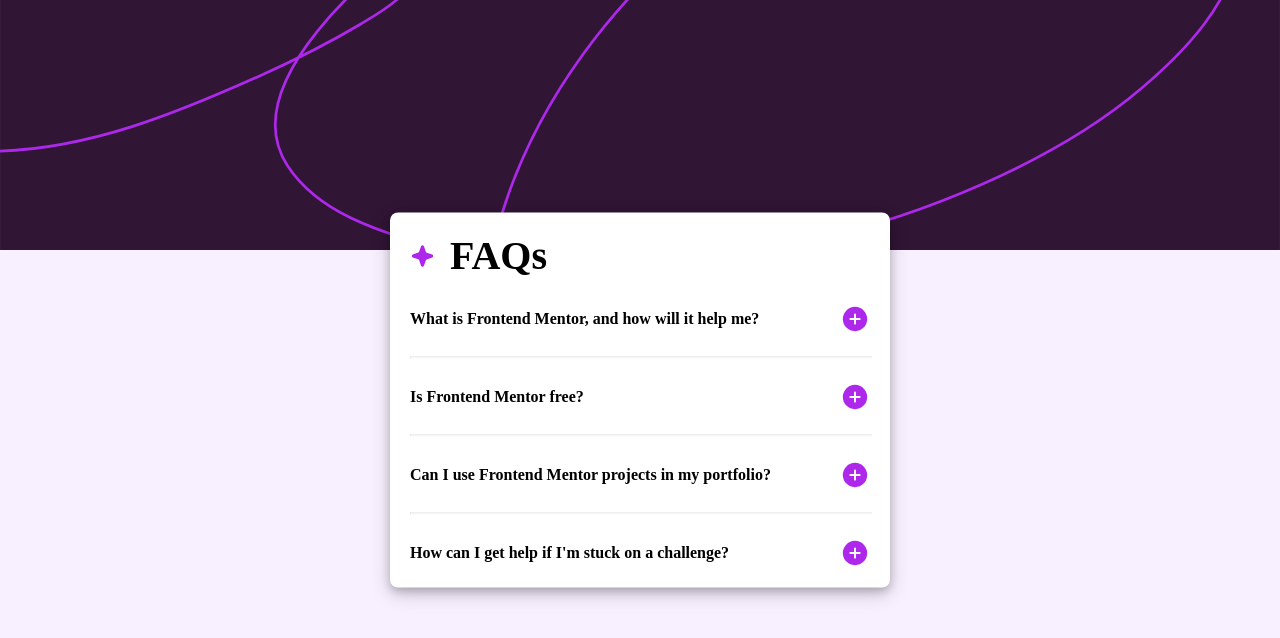
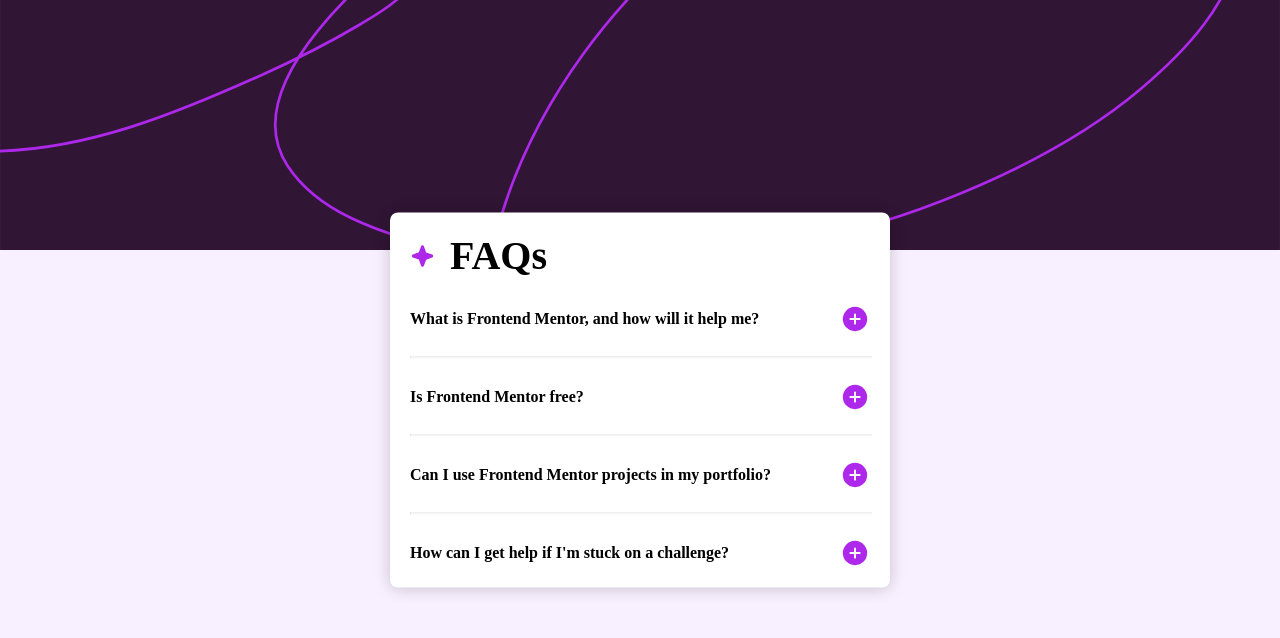
Before and after one commit to bsouch/FAQAccordion, a plain HTML site: page index.html in a window 1280 px wide. Drawn offline with nearby package versions, Linux system fonts and the light colour scheme.

Commit message:
Updated box shadow to be closer to designs

```diff
--- a/scss/variables.scss
+++ b/scss/variables.scss
@@ -31,4 +31,4 @@ $spacing-md: 15px;
 
 $border-radius: 8px;
 
-$box-shadow: 0 4px 8px 0 rgba(0, 0, 0, 0.2), 0 6px 20px 0 rgba(0, 0, 0, 0.19);
+$box-shadow: 0 1px 16px 0 rgba(0, 0, 0, 0.2);
```
Also changed, not shown: scss/index.css.
